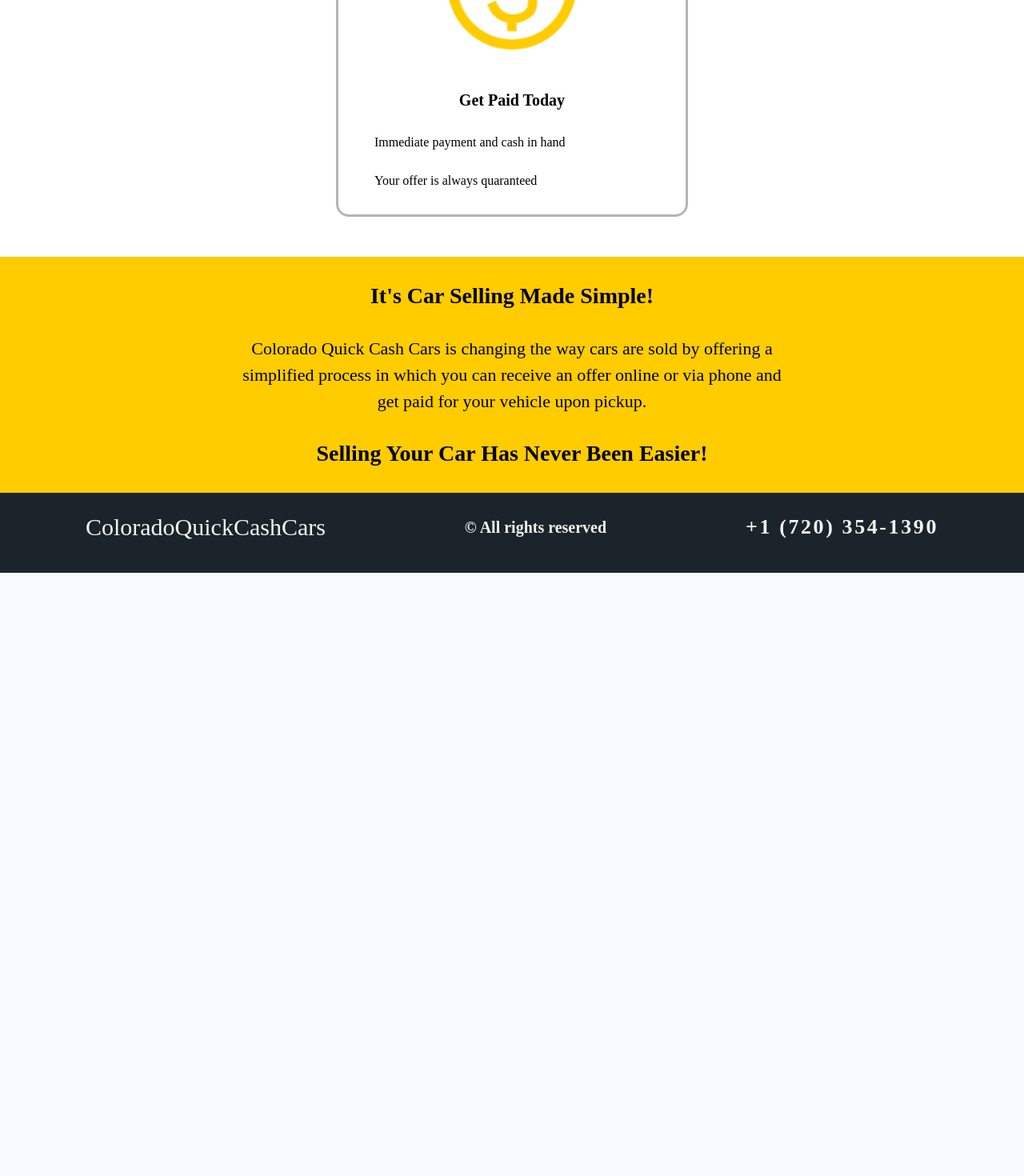
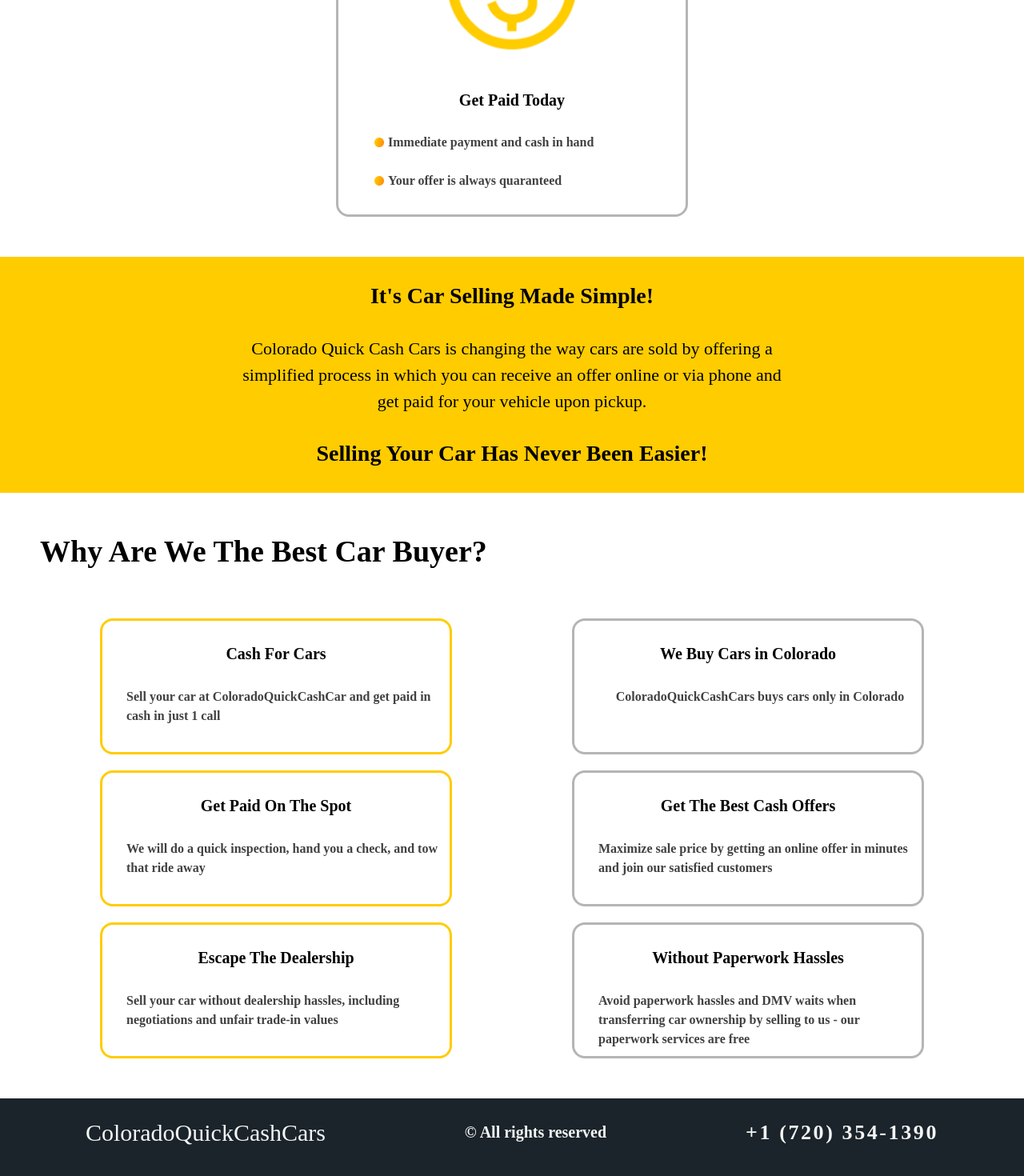
Before and after one commit to BillerJully/CashCarSell, a React (Create React App) app in the folder main-react/cash-car-react/: page / in a window 1280 px wide. Shown: the part 870-2340 px from the top of the page at 80% size. Before the commit the page ends 1586 px from the top, so only its background shows below. Built offline with nearby package versions, Linux system fonts and the light colour scheme.

Commit message:
added benefits and fixed steps

```diff
--- a/main-react/cash-car-react/src/App.js
+++ b/main-react/cash-car-react/src/App.js
@@ -2,6 +2,7 @@
 import Steps from './components/MainSteps/Steps'
 import Yellowbox from './components/yellowbox/Yellowbox'
 import Footer from './components/footer/Footer'
+import Benefits from './components/offerbenefits/Benefits'
 
 function App() {
     return (
@@ -9,6 +10,7 @@
             <Header />
             <Steps />
             <Yellowbox />
+            <Benefits />
             <Footer />
         </div>
     )
--- a/main-react/cash-car-react/src/components/MainSteps/Steps.css
+++ b/main-react/cash-car-react/src/components/MainSteps/Steps.css
@@ -1,12 +1,12 @@
-.container {
+/* .container {
     display: inline-block;
     justify-content: center;
     align-items: center;
     column-gap: 60px;
     max-width: 1420px;
     width: 100%;
-    /* margin: auto auto; */
-}
+    margin: auto auto;
+} */
 
 body {
     background-color: white;
@@ -59,6 +59,16 @@
 .step-block p {
     margin-right: auto;
     padding-left: 30px;
+    font-size: 16px;
+    color: #414141;
+    font-weight: 600;
+    display: inline-flex;
+    align-items: center;
+}
+.step-block p img {
+    margin-right: 5px;
+    width: 12px;
+    height: 12px;
 }
 
 .step-block h4 {
@@ -66,7 +76,7 @@
     font-weight: 600;
 }
 
-@media (max-width: 456px) {
+@media (max-width: 475px) {
     .step-block {
         min-height: fit-content;
         padding-bottom: 20px;
@@ -80,4 +90,10 @@
         width: 174px;
         height: 174px;
     }
+
+    .step-block p img {
+        margin-right: 5px;
+        width: 8px;
+        height: 8px;
+    }
 }
--- a/main-react/cash-car-react/src/components/MainSteps/Steps.jsx
+++ b/main-react/cash-car-react/src/components/MainSteps/Steps.jsx
@@ -2,6 +2,7 @@
 import stepOne from '../../staticfiles/steps/step-1.png'
 import stepTwo from '../../staticfiles/steps/step-2.png'
 import stepThree from '../../staticfiles/steps/step-3.png'
+import ellipse from '../../staticfiles/steps/Ellipse.png'
 
 function Steps() {
     return (
@@ -12,30 +13,36 @@
                     <img src={stepOne} alt="" />
                     <h4>Get an Offer in Minutes</h4>
                     <p>
-                        <span></span>We can buy your car within 30 minutes
+                        <img src={ellipse} alt="" />
+                        We can buy your car within 30 minutes
                     </p>
                     <p>
-                        <span></span>Quick car evaluation without the hassle
+                        <img src={ellipse} alt="" />
+                        Quick car evaluation without the hassle
                     </p>
                 </div>
                 <div class="step-block">
                     <img src={stepTwo} alt="" />
                     <h4>We Come to You</h4>
                     <p>
-                        <span></span>You don't have to pay for towing
+                        <img src={ellipse} alt="" />
+                        You don't have to pay for towing
                     </p>
                     <p>
-                        <span></span>We take care of all towing things
+                        <img src={ellipse} alt="" />
+                        We take care of all towing things
                     </p>
                 </div>
                 <div class="step-block">
                     <img src={stepThree} alt="" />
                     <h4>Get Paid Today</h4>
                     <p>
-                        <span></span>Immediate payment and cash in hand
+                        <img src={ellipse} alt="" />
+                        Immediate payment and cash in hand
                     </p>
                     <p>
-                        <span></span>Your offer is always quaranteed
+                        <img src={ellipse} alt="" />
+                        Your offer is always quaranteed
                     </p>
                 </div>
             </div>
--- a/main-react/cash-car-react/src/components/offerbenefits/Benefits.css
+++ b/main-react/cash-car-react/src/components/offerbenefits/Benefits.css
@@ -0,0 +1,65 @@
+.benefits-container {
+    padding: 0 50px 0;
+    margin-bottom: 40px;
+}
+
+.benefits-container h2 {
+    font-weight: 600;
+    font-size: 38px;
+    line-height: 219%;
+}
+
+.benefits-block {
+    display: flex;
+    flex-wrap: wrap;
+    justify-content: space-around;
+    /* column-gap: 60px; */
+}
+
+.benefit-block {
+    border: 3px solid #b5b5b5;
+    border-radius: 16px;
+    width: 440px;
+    height: 170px;
+    display: flex;
+    column-gap: 20px;
+    margin: 10px;
+    align-items: center;
+    flex-flow: column;
+    /* padding: 10px; */
+    background-color: white;
+    /* position: relative; */
+}
+
+.benefit-block.yel {
+    border: 3px solid #ffcc00;
+}
+
+.benefit-block p {
+    /* margin-right: auto; */
+    padding-left: 30px;
+    font-size: 16px;
+    color: #414141;
+    font-weight: 600;
+}
+
+.benefit-block h4 {
+    font-size: 20px;
+    font-weight: 600;
+}
+
+@media (max-width: 456px) {
+    .benefit-block {
+        min-height: fit-content;
+        padding-bottom: 20px;
+    }
+
+    .benefit-block p {
+        font-size: 13px;
+    }
+
+    .benefit-block img {
+        width: 174px;
+        height: 174px;
+    }
+}
--- a/main-react/cash-car-react/src/components/offerbenefits/Benefits.jsx
+++ b/main-react/cash-car-react/src/components/offerbenefits/Benefits.jsx
@@ -0,0 +1,53 @@
+import './Benefits.css'
+
+function Benefits() {
+    return (
+        <section className="benefits-container" id="benefits">
+            <h2>Why Are We The Best Car Buyer?</h2>
+            <div class="benefits-block">
+                <div class="benefit-block yel">
+                    <h4>Cash For Cars</h4>
+                    <p>
+                        Sell your car at ColoradoQuickCashCar and get paid in
+                        cash in just 1 call
+                    </p>
+                </div>
+                <div class="benefit-block">
+                    <h4>We Buy Cars in Colorado</h4>
+                    <p>ColoradoQuickCashCars buys cars only in Colorado</p>
+                </div>
+                <div class="benefit-block yel">
+                    <h4>Get Paid On The Spot</h4>
+                    <p>
+                        We will do a quick inspection, hand you a check, and tow
+                        that ride away
+                    </p>
+                </div>
+                <div class="benefit-block">
+                    <h4>Get The Best Cash Offers </h4>
+                    <p>
+                        Maximize sale price by getting an online offer in
+                        minutes and join our satisfied customers
+                    </p>
+                </div>
+                <div class="benefit-block yel">
+                    <h4>Escape The Dealership</h4>
+                    <p>
+                        Sell your car without dealership hassles, including
+                        negotiations and unfair trade-in values
+                    </p>
+                </div>
+                <div class="benefit-block">
+                    <h4>Without Paperwork Hassles</h4>
+                    <p>
+                        Avoid paperwork hassles and DMV waits when transferring
+                        car ownership by selling to us - our paperwork services
+                        are free
+                    </p>
+                </div>
+            </div>
+        </section>
+    )
+}
+
+export default Benefits
```
Also changed, not shown: main-react/cash-car-react/src/staticfiles/steps/Ellipse.png (added).
